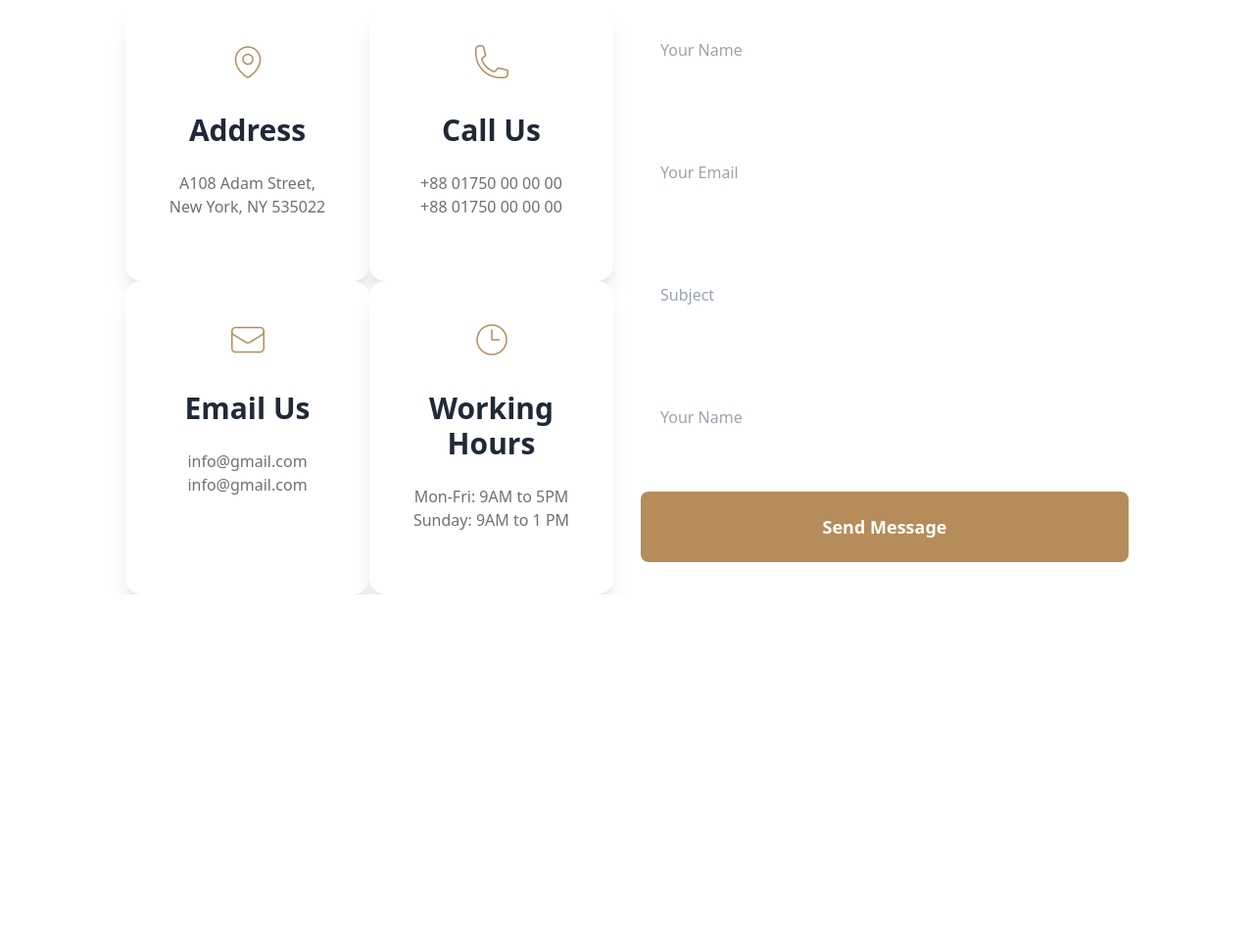
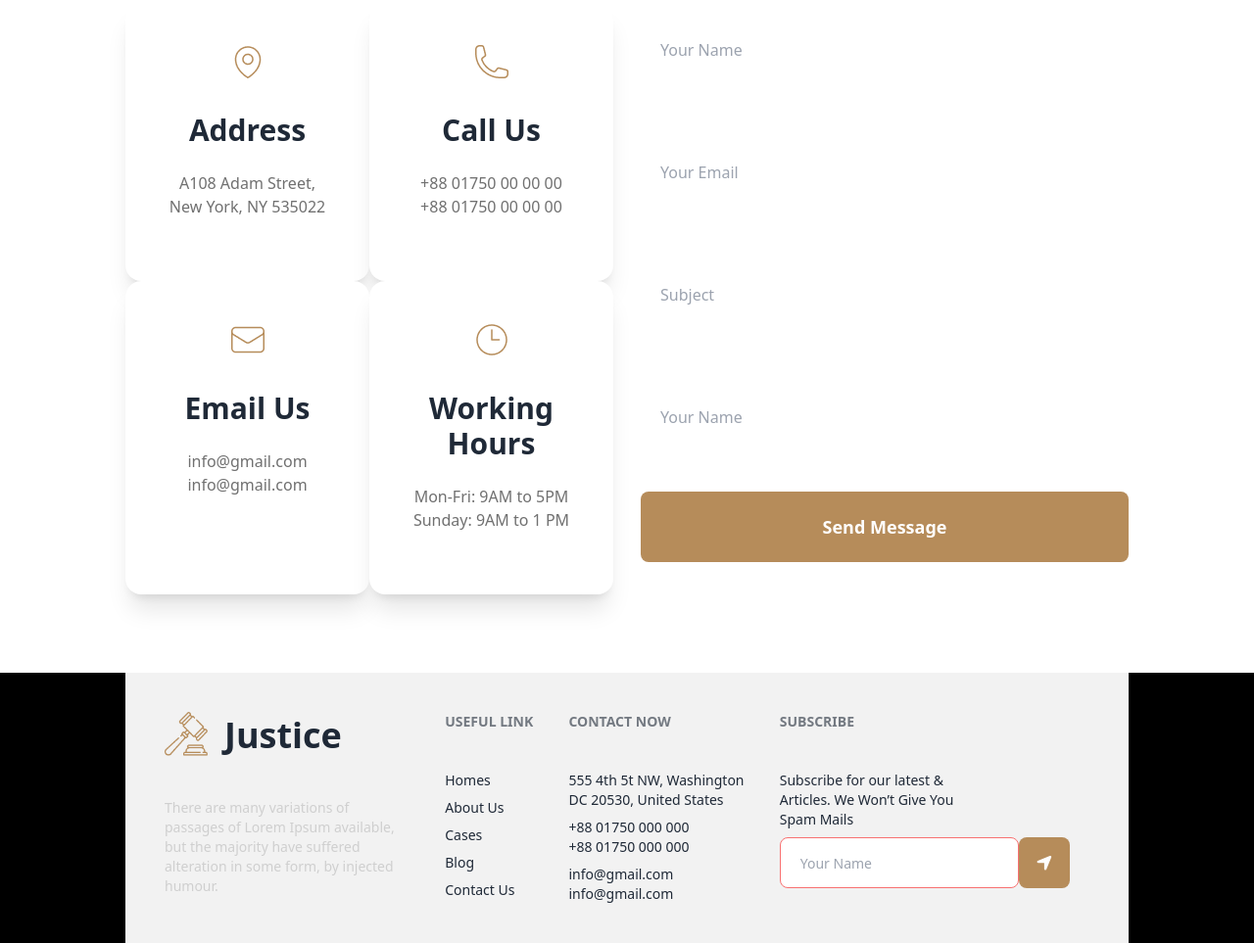
Before and after one commit to Shaon247on/My-legal-solution, a plain HTML site: page index.html in a window 1280 px wide. Shown: the part 3523-4486 px from the top of the page at 98% size. Before the commit the page ends 4130 px from the top, so only its background shows below. Drawn offline with nearby package versions, Linux system fonts and the light colour scheme.

Commit message:
added the footer (almost)

```diff
--- a/index.html
+++ b/index.html
@@ -341,7 +341,8 @@
                                             <h1 class="mb-1 mt-6 text-lg lg:text-2xl font-bold">Sachin Ryan Kharbanda
                                             </h1>
                                             <h5 class="mb-8"> B.A. LL.B.</h5>
-                                            <p class="mb-5 ">Contrary to popular belief, Lorem Ipsum is not simply random
+                                            <p class="mb-5 ">Contrary to popular belief, Lorem Ipsum is not simply
+                                                random
                                                 text. It has roots in a piece of classical Latin literature from 45 BC,
                                                 making it over 2000 years old. Richard McClintock, a Latin professor at
                                                 Hampden-Sydney College in Virginia, looked up one of the more obscure
@@ -365,7 +366,8 @@
             <div class="lg:mx-32">
                 <div class="text-center">
                     <h2 class="text-4xl font-extrabold font-eb mb-6">Frequently Asked Any Questions</h2>
-                    <p class="lg:w-[700px] mx-auto mb-5 lg:mb-16 font-font-pop">There are many variations of passages of Lorem Ipsum
+                    <p class="lg:w-[700px] mx-auto mb-5 lg:mb-16 font-font-pop">There are many variations of passages of
+                        Lorem Ipsum
                         available, but the majority have suffered alteration in some form, by injected humour.</p>
                 </div>
                 <div class="flex flex-col-reverse lg:flex-row gap-5 lg:gap-0">
@@ -423,7 +425,8 @@
             <div class="lg:mx-32">
                 <div class="text-center">
                     <h2 class="text-4xl font-extrabold font-eb mb-6">Contact With Us</h2>
-                    <p class="lg:w-[700px] mx-auto mb-5 lg:mb-16 font-font-pop">There are many variations of passages of Lorem Ipsum
+                    <p class="lg:w-[700px] mx-auto mb-5 lg:mb-16 font-font-pop">There are many variations of passages of
+                        Lorem Ipsum
                         available, but the majority have suffered alteration in some form, by injected humour.</p>
                 </div>
                 <div class="grid grid-cols-1 lg:grid-cols-2 gap-7">
@@ -480,14 +483,53 @@
                         <input class="rounded-lg outline-none p-5 " type="text" placeholder="Your Email">
                         <input class="rounded-lg outline-none p-5 " type="text" placeholder="Subject">
                         <input class="rounded-lg outline-none p-5 " type="text" placeholder="Your Name">
-                        <button class=" bg-main-color text-lg font-semibold text-white rounded-lg h-[72px]">Send Message</button>
+                        <button class=" bg-main-color text-lg font-semibold text-white rounded-lg h-[72px]">Send
+                            Message</button>
                     </div>
                 </div>
             </div>
         </section>
+
     </main>
-    <footer>
-
+    <footer class="container mx-auto mt-12">
+        <div class="mt-20 bg-black">
+            <div class="lg:mx-32">
+                <div class="footer p-10 bg-base-200 text-base-content">
+                    <aside>
+                        <div class="flex mb-8">
+                            <img class="w-[44px] h-[45px]" src="images/business.png" alt="">
+                            <a class="btn btn-ghost lg:text-4xl">Justice</a>
+                        </div>
+                        <p class="lg:w-[250px] text-[#CFCFCF] font-font-pop">There are many variations of passages of Lorem Ipsum available, but the majority have suffered alteration in some form, by injected humour.</p>
+                    </aside>
+                    <nav>
+                        <header class="footer-title mb-8">Useful Link</header>
+                        <a class="link link-hover">Homes</a>
+                        <a class="link link-hover">About Us</a>
+                        <a class="link link-hover">Cases</a>
+                        <a class="link link-hover">Blog</a>
+                        <a class="link link-hover">Contact Us</a>
+                    </nav>
+                    <nav>
+                        <header class="footer-title mb-8">Contact Now</header>
+                        <a class="link link-hover">555 4th 5t NW, Washington <br>
+                            DC 20530, United States</a>
+                        <a class="link link-hover">+88 01750 000 000 <br>
+                            +88 01750 000 000</a>
+                        <a class="link link-hover">info@gmail.com <br>
+                            info@gmail.com</a>
+                    </nav>
+                    <nav>
+                        <header class="footer-title mb-8">Subscribe</header>
+                        <a class="link link-hover lg:w-[200px]">Subscribe for our latest & Articles. We Won’t Give You Spam Mails</a>
+                        <div class=" flex">
+                            <input class=" border border-red-400 rounded-lg outline-none p-5 h-[52px]" type="text" placeholder="Your Name">
+                        <button class=" bg-main-color text-lg font-semibold text-white rounded-lg w-[52px] h-[52px]"><i class="fa-solid fa-location-arrow"></i></button>
+                        </div>
+                    </nav>
+                </div>
+            </div>
+        </div>
     </footer>
 </body>
 
```
